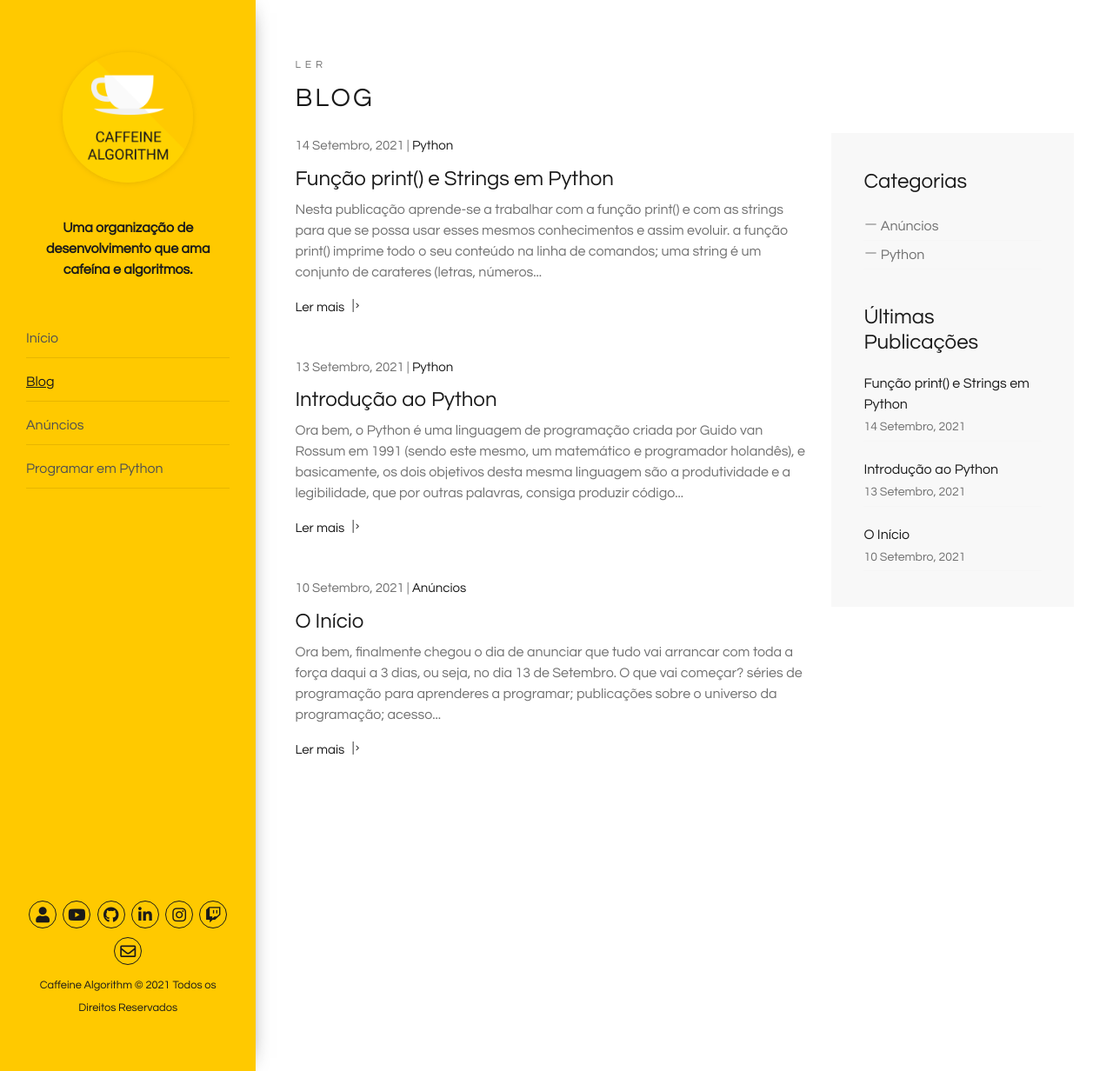
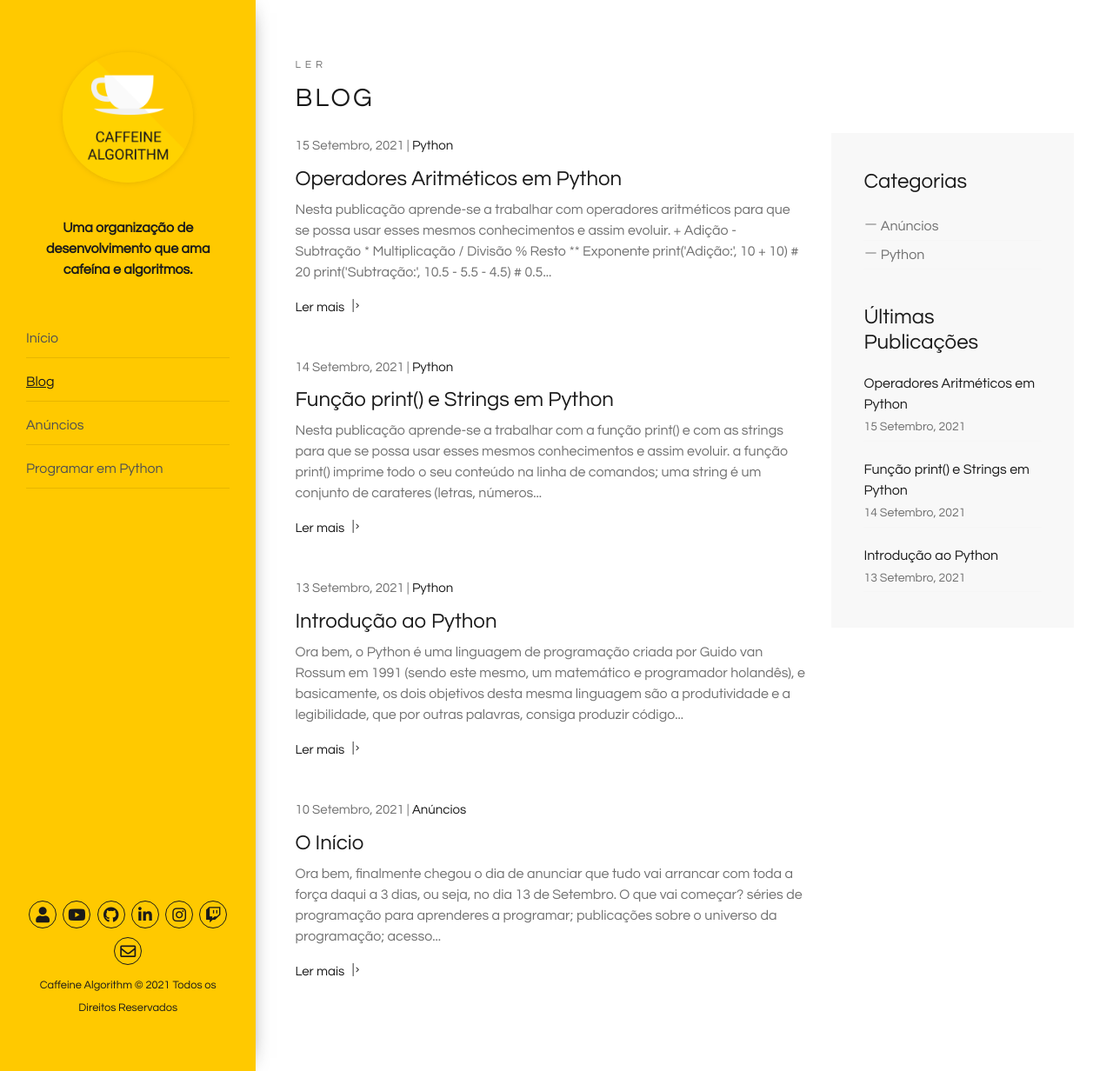
Before and after one commit to caffeinealgorithm/caffeinealgorithm.github.io, a Jekyll site: the page built from blog/index.html, in a window 1280 px wide and 1232 px high. Shown: the whole window at 87% size. Built offline with Jekyll 4.4.1, drawn with Linux system fonts in a browser that asks for light colours; the list of posts is cut into pages by our own code.

Commit message:
Add 3º episode of the Python programming series

````diff
--- a/_config.yml
+++ b/_config.yml
@@ -28,7 +28,6 @@ author:
   linkedin: 'nelsonsilvadev'
   github: 'nelsonsilvadev'
   instagram: 'nelsonsilvadev'
-  twitter: 'nelsonsilvadev'
   website: 'https://nelsonsilvadev.com/'
 
 google:
--- /dev/null
+++ b/_posts/2021-09-15-operadores-aritmeticos-em-python.md
@@ -0,0 +1,31 @@
+---
+layout: post
+excerpt: Blog
+title: 'Operadores Aritméticos em Python'
+description: 'Descobre como se trabalha com operadores aritméticos na linguagem de programação Python. Obtém respostas às tuas dúvidas com a teoria e os exemplos apresentados.'
+keywords: 'python, operadores aritméticos, operadores, aritméticos'
+date: 2021-09-15
+categories: [Python]
+---
+
+Nesta publicação aprende-se a trabalhar com operadores aritméticos para que se possa usar esses mesmos conhecimentos e assim evoluir.
+
+`+` | Adição
+`-` | Subtração
+`*` | Multiplicação
+`/` | Divisão
+`%` | Resto
+`**` | Exponente
+
+```python
+print('Adição:', 10 + 10) # 20
+print('Subtração:', 10.5 - 5.5 - 4.5) # 0.5
+print('Multiplicação:', -10 * -2) # -20
+print('Divisão:', 10 / 10) # 1.0
+print('Resto:', 8 % 2) # 0
+print('Exponente:', 2 ** 5) # 2 * 2 * 2 * 2 * 2 = 32
+```
+
+Não te esqueças de [assistir ao vídeo](https://youtu.be/lrIT6rpboVg){:target="\_blank"} e podes sempre ler esta publicação [em inglês](https://nelsonsilvadev.com/blog/20210915/arithmetic-operators-in-python/){:target="\_blank"}.
+
+### _Happy coding!_
````
Also changed, not shown: _python/3.md (added, +5 -0 lines), assets/img/playlists/python/3.png (added).
